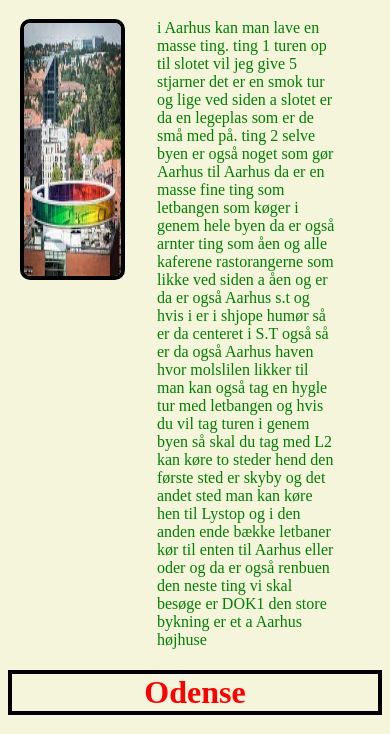
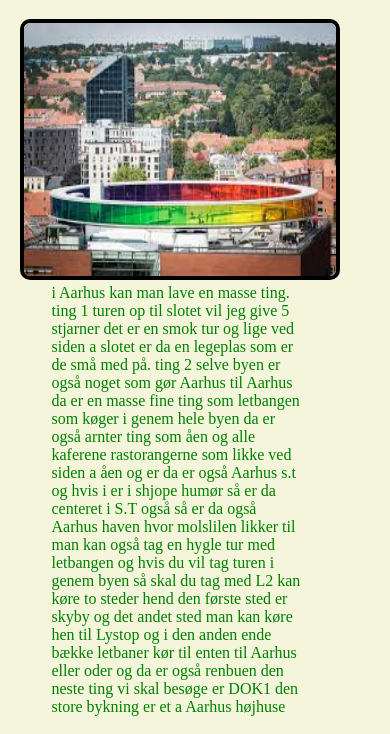
Before and after one commit to LasseRosenqvistBuchter/fededanmark, a plain HTML site: page index.html in a window 390 px wide. Shown: the part 69-803 px from the top of the page. Drawn offline with Linux system fonts and the light colour scheme.

Commit message:
Add files via upload

```diff
--- a/style.css
+++ b/style.css
@@ -39,3 +39,14 @@ color: brown;
 .p-københaven{
 color: indigo
 }
+
+@media screen and (max-width: 800px){
+    .kort{
+        display: block;
+    }
+    .billede{
+        width: 80vw;
+        margin: auto;
+    }
+
+}
```
